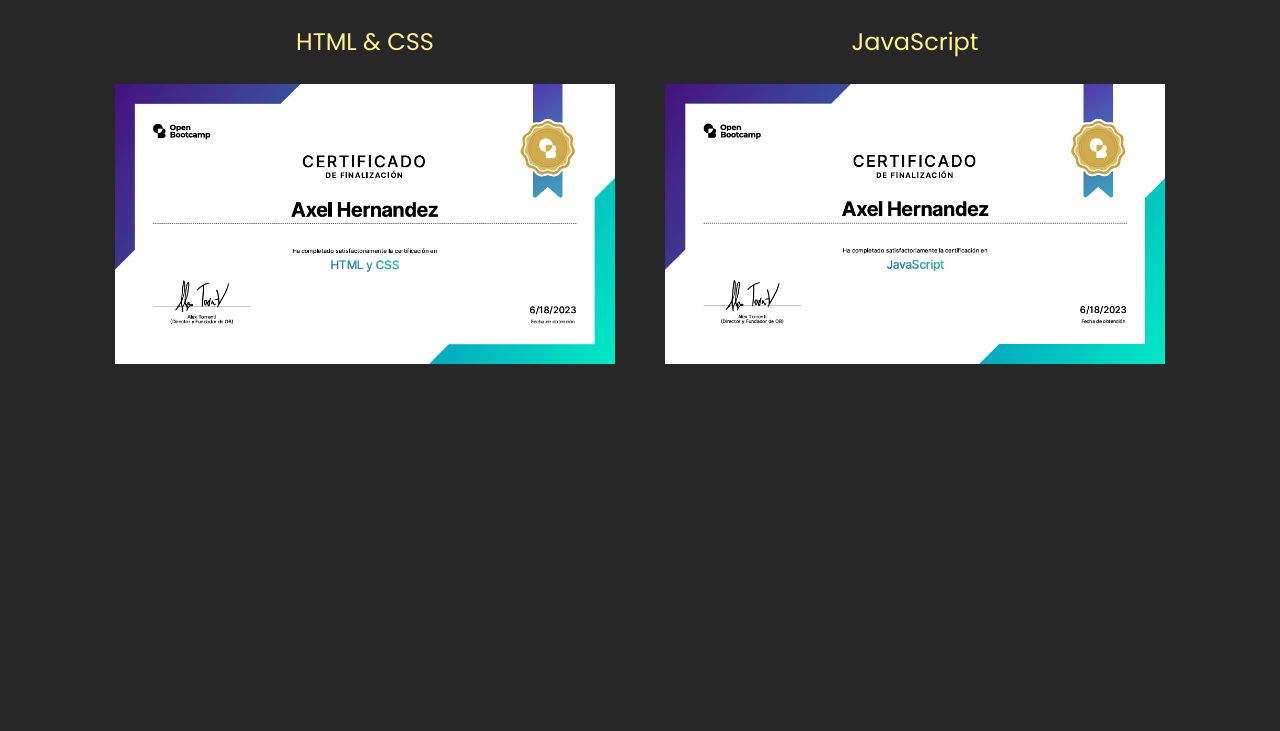
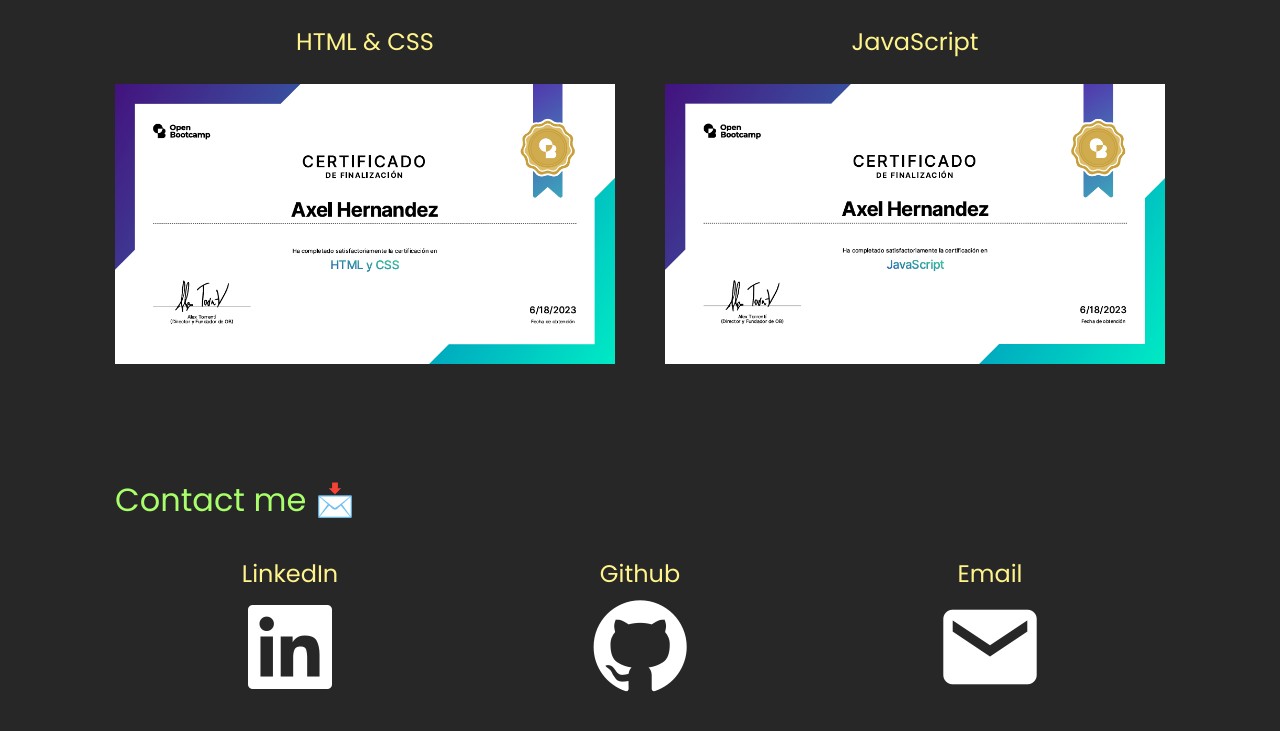
Before and after one commit to Axelhrdz/Portfolio-academlo, a website: page index.html in a window 1280 px wide. Shown: the part 2892-3623 px from the top of the page. Before the commit the page ends 3431 px from the top, so only its background shows below. Drawn offline with nearby package versions, Linux system fonts and the light colour scheme; placeholder pictures from the web are drawn by us.

Commit message:
adding contact me section

```diff
--- a/assets/css/styles.css
+++ b/assets/css/styles.css
@@ -22,6 +22,10 @@
     --css-color: #0070FF;
     --bootstrap-color: #8F00FF;
     --git-color: #F44D27;
+
+    --linkedin-color: #0A66C2;
+    --gihub-color: #6cc644;
+    --email-color: #c71610;
 
     --regular-font-size: 1.2rem;
 }
@@ -280,6 +284,7 @@
     }
     .experience__icons{
         display: flex;
+        flex-wrap: wrap;
         gap: 1rem;
     }
     .exp__icon-html{
@@ -620,11 +625,6 @@
         scale: 1.1;
 
     }
-    /* @media only screen and (min-width: 490px) and (max-width: 768px){
-        .certification{
-            width: 280px;
-        }
-    } */
     @media only screen and (max-width: 768px){
         .certi--html-and-css{
             width: 100%;
@@ -650,3 +650,54 @@
         }
     }
 /* CERTIFICATIONS */
+
+/* CONTACT ME */
+    .contactMe{
+        max-width: var(--max-width-dimensions);
+        margin: var(--container-spacing) auto 0 auto;
+        margin-bottom: 25rem;
+        /* border: 1px solid red; */
+    }
+    .contact__title{
+        font-size: 2rem;
+        font-weight: 400;
+        color: var(--hover-links);
+    }
+    .cont__items-container{
+        display: flex;
+        justify-content: space-around;
+        margin-top: 2rem;
+    }
+    .contact__item{
+        text-align: center;
+    }
+    .contact__item-title{
+        text-align: center;
+        font-size: 1.5rem;
+        font-weight: 400;
+        color: var(--hover-links-secundary);
+    }
+    .contact__icon i{
+        font-size: 7rem;
+        transition: 0.3s;
+    }
+    .contact__icon .cont--linkedin:hover{
+        color: var(--linkedin-color);
+    }
+    .contact__icon .cont--github:hover{
+        color: var(--gihub-color);
+    }
+    .contact__icon .cont--email:hover{
+        color: var(--email-color);
+    }
+    @media only screen and (max-width: 768px){
+        .cont__items-container{
+            flex-direction: column;
+            gap: 2rem;
+            margin-top: 2rem;
+        }
+        .contact__item{
+            scale: 0.7;
+        }
+    }
+/* CONTACT ME */
--- a/assets/js/script.js
+++ b/assets/js/script.js
@@ -15,3 +15,5 @@
 ScrollReveal().reveal('.experience', {delay: 300});
 ScrollReveal().reveal('.stack', {delay: 300});
 ScrollReveal().reveal('.reviewsContainer', {delay: 300});
+ScrollReveal().reveal('.certifications', {delay: 300});
+ScrollReveal().reveal('.contactMe', {delay: 300});
--- a/index.html
+++ b/index.html
@@ -226,15 +226,26 @@
             </div>
         </div>
     </div>
+    <!-- CERTIFICATIONS -->
+    <div class="contactMe">
+        <span class="contact__title">Contact me 📩</span>
 
-    <br>
-    <br>
-    <br>
-    <br>
-    <br>
-    <br>
-    <br>
-    <!-- CERTIFICATIONS -->
+        <div class="cont__items-container">
+            <div class="contact__item">
+                <span class="contact__item-title">LinkedIn</span>
+                <div class="contact__icon"><a href="https://www.linkedin.com/in/axel-hernandez-perez/" aria-label="Going to linkedin"><i class='bx bxl-linkedin-square cont--linkedin' ></i></a></div>
+            </div>
+            <div class="contact__item">
+                <span class="contact__item-title">Github</span>
+                <div class="contact__icon"><a href="https://github.com/Axelhrdz" aria-label="going to Github" target="_blank"><i class='bx bxl-github cont--github'></i></a></div>
+            </div>
+            <div class="contact__item">
+                <span class="contact__item-title">Email</span>
+                <div class="contact__icon"><a href="mailto:axelhernandezperez23@gmail.com" aria-label="Sending email" target="_blank"><i class='bx bxs-envelope cont--email' ></i></a></div>
+            </div>
+        </div>
+
+    </div>
 
 
 
```
